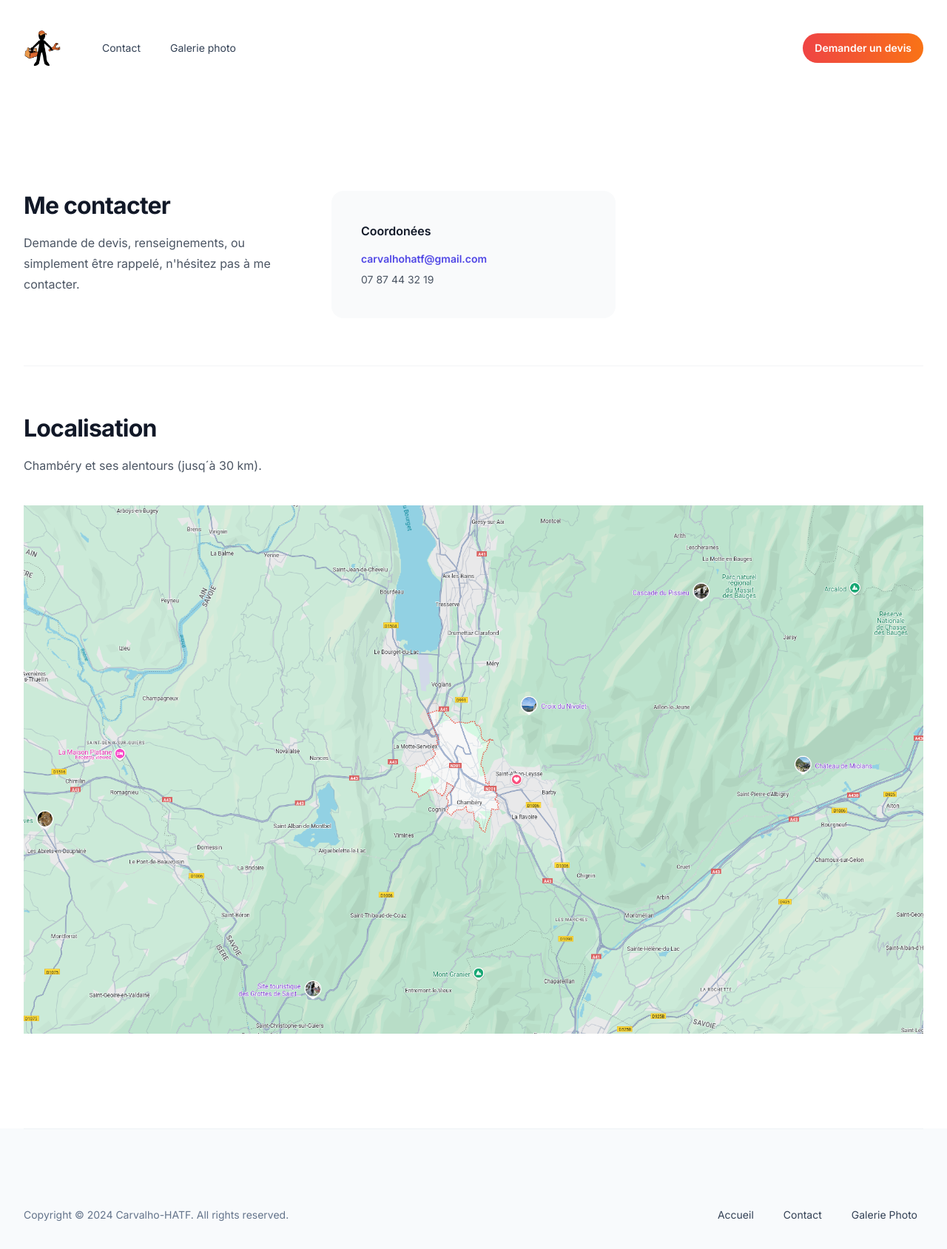
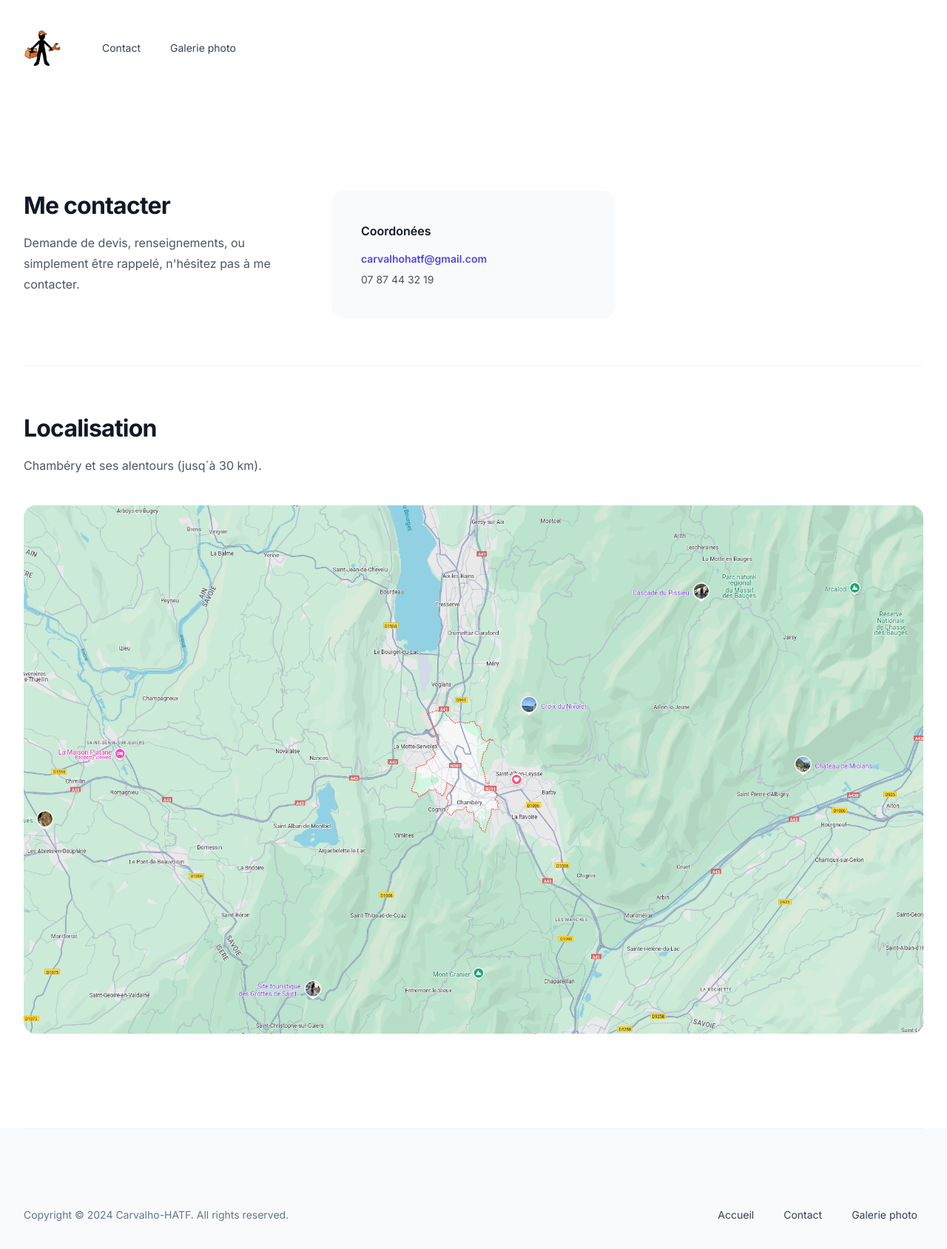
Before and after one commit to sylvain-guehria/carvalho-hatf, a Next.js app: page /contact in a window 1280 px wide. Shown: the top 1688 px of the page at 74% size. Built offline with nearby package versions, Linux system fonts and the light colour scheme.

Commit message:
un peu de tout pour mon keke

```diff
--- a/package.json
+++ b/package.json
@@ -13,6 +13,7 @@
     "@headlessui/react": "^2.1.0",
     "@headlessui/tailwindcss": "^0.2.0",
     "@heroicons/react": "^2.1.5",
+    "@react-google-maps/api": "^2.19.3",
     "@tailwindcss/forms": "^0.5.3",
     "@types/node": "^20.10.8",
     "@types/react": "^18.2.47",
--- a/src/app/contact/page.tsx
+++ b/src/app/contact/page.tsx
@@ -39,7 +39,7 @@ export default function PageContact() {
               Chambéry et ses alentours (jusq´à 30 km).
             </p>
           </div>
-          <div className="grid grid-cols-1">
+          <div className="grid grid-cols-1 rounded-2xl overflow-hidden">
           <Image
             src={chamberyImage}
             alt=""
--- /dev/null
+++ b/src/components/AskDevisButton.tsx
@@ -0,0 +1,18 @@
+'use client'
+
+import { Button } from '@/components/Button'
+import { usePathname } from 'next/navigation'
+
+export function AskDevisButton() {
+  const pathname = usePathname()
+  return (
+    !pathname.includes('/contact') && (
+      <Button
+        href="/contact"
+        className="bg-gradient-to-r from-red-500 to-orange-500"
+      >
+        Demander un devis
+      </Button>
+    )
+  )
+}
--- a/src/components/Footer.tsx
+++ b/src/components/Footer.tsx
@@ -2,6 +2,7 @@ import Link from 'next/link'
 
 import { Container } from '@/components/Container'
 import { NavLink } from '@/components/NavLink'
+import { routes } from '@/route'
 
 export function Footer() {
   return (
@@ -12,9 +13,9 @@ export function Footer() {
           <div className="py-16">
           <nav className="text-sm" aria-label="quick links">
             <div className="-my-1 flex justify-center gap-x-6">
-              <NavLink href="/">Accueil</NavLink>
-              <NavLink href="/contact">Contact</NavLink>
-              <NavLink href="/galerie-photo">Galerie Photo</NavLink>
+              <NavLink href={routes.home.path}>{routes.home.label}</NavLink>
+              <NavLink href={routes.contact.path}>{routes.contact.label}</NavLink>
+              <NavLink href={routes.galeriePhoto.path}>{routes.galeriePhoto.label}</NavLink>
             </div>
           </nav>
         </div>
--- a/src/components/Header.tsx
+++ b/src/components/Header.tsx
@@ -14,6 +14,8 @@ import { Container } from '@/components/Container'
 import { NavLink } from '@/components/NavLink'
 import Image from 'next/image'
 import logo from '@/images/logo-men-only-nobg.png'
+import { AskDevisButton } from './AskDevisButton'
+import { routes } from '@/route'
 
 function MobileNavLink({
   href,
@@ -73,8 +75,8 @@ function MobileNavigation() {
         transition
         className="absolute inset-x-0 top-full mt-4 flex origin-top flex-col rounded-2xl bg-white p-4 text-lg tracking-tight text-slate-900 shadow-xl ring-1 ring-slate-900/5 data-[closed]:scale-95 data-[closed]:opacity-0 data-[enter]:duration-150 data-[leave]:duration-100 data-[enter]:ease-out data-[leave]:ease-in"
       >
-        <MobileNavLink href="#contact">Contact</MobileNavLink>
-        <MobileNavLink href="#galerie-photo">Galerie photo</MobileNavLink>
+        <MobileNavLink href={routes.contact.path}>{routes.contact.label}</MobileNavLink>
+        <MobileNavLink href={routes.galeriePhoto.path}>{routes.galeriePhoto.label}</MobileNavLink>
       </PopoverPanel>
     </Popover>
   )
@@ -86,24 +88,16 @@ export function Header() {
       <Container>
         <nav className="relative z-50 flex justify-between">
           <div className="flex items-center md:gap-x-12">
-            <Link href="#" aria-label="Home">
-            <Image
-            src={logo}
-            alt=""
-            unoptimized
-            width={50}
-            height={50}
-          />
+            <Link href="/" aria-label="Home">
+              <Image src={logo} alt="" unoptimized width={50} height={50} />
             </Link>
             <div className="hidden md:flex md:gap-x-6">
-              <NavLink href="#contact">Contact</NavLink>
-              <NavLink href="#galerie-photo">Galerie photo</NavLink>
+              <NavLink href={routes.contact.path}>{routes.contact.label}</NavLink>
+              <NavLink href={routes.galeriePhoto.path}>{routes.galeriePhoto.label}</NavLink>
             </div>
           </div>
           <div className="flex items-center gap-x-5 md:gap-x-8">
-            <Button href="/contact" className='bg-gradient-to-r from-red-500 to-orange-500'>
-                Demander un devis
-            </Button>
+            <AskDevisButton />
             <div className="-mr-1 md:hidden">
               <MobileNavigation />
             </div>
--- /dev/null
+++ b/src/components/Map.tsx
@@ -0,0 +1,31 @@
+import React from "react";
+import GoogleMapReact from 'google-map-react';
+
+const AnyReactComponent = ({ text }) => <div>{text}</div>;
+
+export default function Map(){
+  const defaultProps = {
+    center: {
+      lat: 10.99835602,
+      lng: 77.01502627
+    },
+    zoom: 11
+  };
+
+  return (
+    // Important! Always set the container height explicitly
+    <div style={{ height: '100vh', width: '100%' }}>
+      <GoogleMapReact
+        bootstrapURLKeys={{ key: "" }}
+        defaultCenter={defaultProps.center}
+        defaultZoom={defaultProps.zoom}
+      >
+        <AnyReactComponent
+          lat={59.955413}
+          lng={30.337844}
+          text="My Marker"
+        />
+      </GoogleMapReact>
+    </div>
+  );
+}
--- /dev/null
+++ b/src/route.ts
@@ -0,0 +1,5 @@
+export const routes = {
+    home: { path: "/", label: "Accueil" },
+    contact: { path: "/contact", label: "Contact" },
+    galeriePhoto: { path: "/galerie-photo", label: "Galerie photo" },
+}
```
Also changed, not shown: 1 other file (tests, documents, lock files or other folders).
